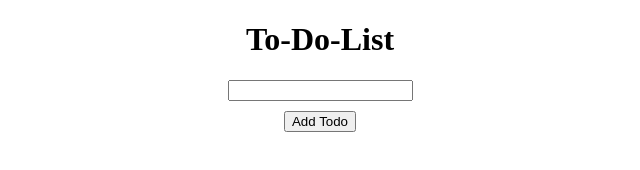
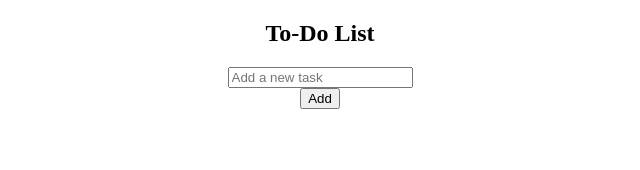
Before and after one commit to acciojob/todo-react-RakeshDP, a React app: page / in a window 1280 px wide. Shown: the whole page, without its empty margins (320-960 px from the left). Built offline with nearby package versions, Linux system fonts and the light colour scheme.

Commit message:
submitting code-Wed Sep 13 2023 00:42:56 GMT+0530 (India Standard Time)

```diff
--- a/src/components/App.js
+++ b/src/components/App.js
@@ -2,44 +2,47 @@ import React,{useState}from "react";
 import './../styles/App.css';
 
 const App = () => {
-  const [todos,setTodos]=useState([]);
-  const [newTodo, setNewTodo]= useState("");
+  const [todos, setTodos] = useState([]);
+  const [newTodo, setNewTodo] = useState("");
 
   // Function to add a new todo item
-  const addTodo=()=>{
-    if(newTodo.trim() !== ""){
+  const addTodo = () => {
+    if (newTodo.trim() !== "") {
       setTodos([...todos, newTodo]);
-      setNewTodo("")
+      setNewTodo("");
     }
-  }
+  };
 
-  // Function to remove the todo items
-  const removeTodo =(index)=>{
-    const updatedTodos =todos.filter((_,i)=> i !== index);
+  // Function to remove a todo item
+  const removeTodo = (index) => {
+    const updatedTodos = [...todos];
+    updatedTodos.splice(index, 1);
     setTodos(updatedTodos);
-  }
-
+  };
 
   return (
-    <div >
-        <h1>To-Do-List</h1>
+    <div>
+      <h2>To-Do List</h2>
       <div className="main">
-          <input type="text"  value={newTodo} onChange={(e)=>setNewTodo(e.target.value)}/>
-          <button onClick={addTodo}>Add Todo</button>
+        <input
+          type="text"
+          placeholder="Add a new task"
+          value={newTodo}
+          onChange={(e) => setNewTodo(e.target.value)}
+        />
+        <button onClick={addTodo}>Add</button>
       </div>
-             <div>
       <ul>
-                {
-                  todos.map((todo,index)=>(
+        {todos.map((todo, index) => (
           <li key={index}>
             {todo}
-                      <button onClick={()=> removeTodo(index)}>Delete</button>
+            <button onClick={() => removeTodo(index)}>Remove</button>
           </li>
         ))}
       </ul>
     </div>
-    </div>
-  )
-}
+  );
+};
+
 
 export default App
--- a/src/styles/App.css
+++ b/src/styles/App.css
@@ -5,12 +5,10 @@
     align-items: center;
 }
 
-h1{
+h2{
     text-align: center;
 }
-.main button{
-   margin: 10px;
-}
+
 ul{
     display: flex;
     flex-direction: column;
```
Lines whose indentation alone changed are shown as unchanged.
